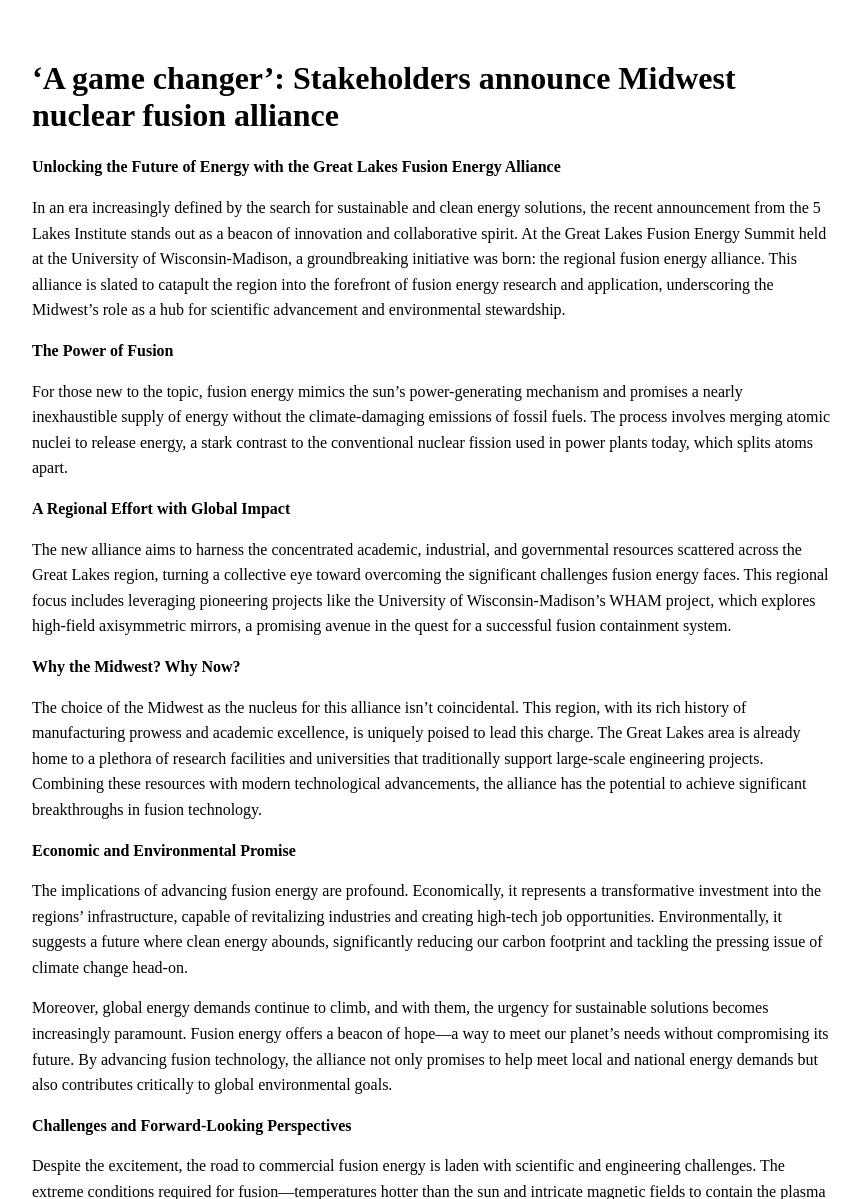
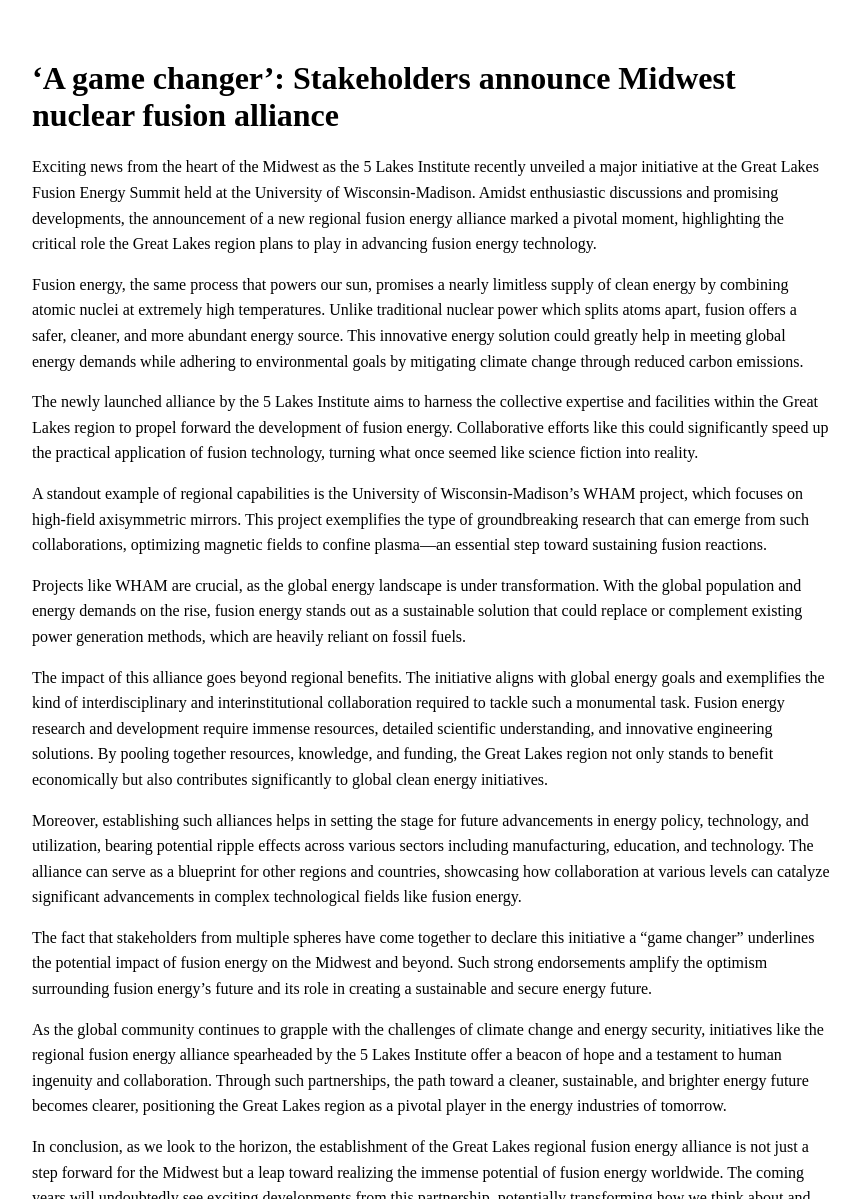
Before and after one commit to hyperpoint/hyperpoint.github.io, a Jekyll site: the page built from _posts/2025-05-21-9da404f288fc7901f43e2a90b2a84c7d-‘a-game-changer’-stakeholders-announce-midwest-nuclear-fusion-alliance.md, in a window 1280 px wide and 1400 px high. Shown: the part 201-1400 px from the top of the window, without its empty margins (208-1069 px from the left). Built offline with Jekyll 4.4.1, drawn with Linux system fonts in a browser that asks for light colours; some of the changed text lies outside the part shown.

Commit message:
Add blog post: ‘A game changer’: Stakeholders announce Midwest nuclear fusion alliance

```diff
--- a/_posts/2025-05-21-9da404f288fc7901f43e2a90b2a84c7d-‘a-game-changer’-stakeholders-announce-midwest-nuclear-fusion-alliance.md
+++ b/_posts/2025-05-21-9da404f288fc7901f43e2a90b2a84c7d-‘a-game-changer’-stakeholders-announce-midwest-nuclear-fusion-alliance.md
@@ -14,42 +14,24 @@ citation: "Unknown Author (2025). *‘A game changer’: Stakeholders announce M
 xai-generated: true
 ---
 
-**Unlocking the Future of Energy with the Great Lakes Fusion Energy Alliance**
+Exciting news from the heart of the Midwest as the 5 Lakes Institute recently unveiled a major initiative at the Great Lakes Fusion Energy Summit held at the University of Wisconsin-Madison. Amidst enthusiastic discussions and promising developments, the announcement of a new regional fusion energy alliance marked a pivotal moment, highlighting the critical role the Great Lakes region plans to play in advancing fusion energy technology.
 
-In an era increasingly defined by the search for sustainable and clean energy solutions, the recent announcement from the 5 Lakes Institute stands out as a beacon of innovation and collaborative spirit. At the Great Lakes Fusion Energy Summit held at the University of Wisconsin-Madison, a groundbreaking initiative was born: the regional fusion energy alliance. This alliance is slated to catapult the region into the forefront of fusion energy research and application, underscoring the Midwest's role as a hub for scientific advancement and environmental stewardship.
+Fusion energy, the same process that powers our sun, promises a nearly limitless supply of clean energy by combining atomic nuclei at extremely high temperatures. Unlike traditional nuclear power which splits atoms apart, fusion offers a safer, cleaner, and more abundant energy source. This innovative energy solution could greatly help in meeting global energy demands while adhering to environmental goals by mitigating climate change through reduced carbon emissions.
 
-**The Power of Fusion**
+The newly launched alliance by the 5 Lakes Institute aims to harness the collective expertise and facilities within the Great Lakes region to propel forward the development of fusion energy. Collaborative efforts like this could significantly speed up the practical application of fusion technology, turning what once seemed like science fiction into reality.
 
-For those new to the topic, fusion energy mimics the sun’s power-generating mechanism and promises a nearly inexhaustible supply of energy without the climate-damaging emissions of fossil fuels. The process involves merging atomic nuclei to release energy, a stark contrast to the conventional nuclear fission used in power plants today, which splits atoms apart.
+A standout example of regional capabilities is the University of Wisconsin-Madison’s WHAM project, which focuses on high-field axisymmetric mirrors. This project exemplifies the type of groundbreaking research that can emerge from such collaborations, optimizing magnetic fields to confine plasma—an essential step toward sustaining fusion reactions.
 
-**A Regional Effort with Global Impact**
+Projects like WHAM are crucial, as the global energy landscape is under transformation. With the global population and energy demands on the rise, fusion energy stands out as a sustainable solution that could replace or complement existing power generation methods, which are heavily reliant on fossil fuels.
 
-The new alliance aims to harness the concentrated academic, industrial, and governmental resources scattered across the Great Lakes region, turning a collective eye toward overcoming the significant challenges fusion energy faces. This regional focus includes leveraging pioneering projects like the University of Wisconsin-Madison’s WHAM project, which explores high-field axisymmetric mirrors, a promising avenue in the quest for a successful fusion containment system.
+The impact of this alliance goes beyond regional benefits. The initiative aligns with global energy goals and exemplifies the kind of interdisciplinary and interinstitutional collaboration required to tackle such a monumental task. Fusion energy research and development require immense resources, detailed scientific understanding, and innovative engineering solutions. By pooling together resources, knowledge, and funding, the Great Lakes region not only stands to benefit economically but also contributes significantly to global clean energy initiatives.
 
-**Why the Midwest? Why Now?**
+Moreover, establishing such alliances helps in setting the stage for future advancements in energy policy, technology, and utilization, bearing potential ripple effects across various sectors including manufacturing, education, and technology. The alliance can serve as a blueprint for other regions and countries, showcasing how collaboration at various levels can catalyze significant advancements in complex technological fields like fusion energy.
 
-The choice of the Midwest as the nucleus for this alliance isn’t coincidental. This region, with its rich history of manufacturing prowess and academic excellence, is uniquely poised to lead this charge. The Great Lakes area is already home to a plethora of research facilities and universities that traditionally support large-scale engineering projects. Combining these resources with modern technological advancements, the alliance has the potential to achieve significant breakthroughs in fusion technology.
+The fact that stakeholders from multiple spheres have come together to declare this initiative a "game changer" underlines the potential impact of fusion energy on the Midwest and beyond. Such strong endorsements amplify the optimism surrounding fusion energy's future and its role in creating a sustainable and secure energy future.
 
-**Economic and Environmental Promise**
+As the global community continues to grapple with the challenges of climate change and energy security, initiatives like the regional fusion energy alliance spearheaded by the 5 Lakes Institute offer a beacon of hope and a testament to human ingenuity and collaboration. Through such partnerships, the path toward a cleaner, sustainable, and brighter energy future becomes clearer, positioning the Great Lakes region as a pivotal player in the energy industries of tomorrow.
 
-The implications of advancing fusion energy are profound. Economically, it represents a transformative investment into the regions’ infrastructure, capable of revitalizing industries and creating high-tech job opportunities. Environmentally, it suggests a future where clean energy abounds, significantly reducing our carbon footprint and tackling the pressing issue of climate change head-on.
-
-Moreover, global energy demands continue to climb, and with them, the urgency for sustainable solutions becomes increasingly paramount. Fusion energy offers a beacon of hope—a way to meet our planet's needs without compromising its future. By advancing fusion technology, the alliance not only promises to help meet local and national energy demands but also contributes critically to global environmental goals.
-
-**Challenges and Forward-Looking Perspectives**
-
-Despite the excitement, the road to commercial fusion energy is laden with scientific and engineering challenges. The extreme conditions required for fusion—temperatures hotter than the sun and intricate magnetic fields to contain the plasma—are not yet sustainable on a commercial scale. However, initiatives like the Great Lakes regional alliance bring us closer to turning the theoretical into the practical.
-
-As we look toward the future, the role of public understanding and support cannot be overstated. Fusion energy, while promising, requires significant investment in both time and resources. Public and private funding streams will be crucial, as will partnerships not only within the region but with global entities similarly striving for a sustainable energy future.
-
-**A Momentous Leap Toward a Cleaner Tomorrow**
-
-The establishment of the Great Lakes Fusion Energy Alliance marks a significant milestone in regional collaboration towards a sustainable future. The combined expertise and resources of this alliance hold the promise of accelerating the development of fusion energy, offering a glimpse into a future powered by limitless, clean energy. As noted in a recent report, this initiative is a "game changer" in the field, setting a precedent for how regional cooperation can lead to monumental advancements in technology that have a global impact.
-
-As we anticipate the road ahead, it’s not just about witnessing technological breakthroughs but about participating in a transformative journey that could redefine how the world generates and uses energy. The Great Lakes region is not just aiming to participate in the global energy narrative but striving to lead it, marking an era where clean energy is no longer a distant dream but an imminent reality.
-
-**Join the Energy Revolution**
-
-The promise of fusion energy echoes the growing chorus for sustainable solutions at a time when our planet needs it most. Through unity and steadfast commitment to innovation and sustainability, the Great Lakes Fusion Energy Alliance is not merely contributing scientific insights but is sparking a movement towards an energized, sustainable, and hopeful future.
+In conclusion, as we look to the horizon, the establishment of the Great Lakes regional fusion energy alliance is not just a step forward for the Midwest but a leap toward realizing the immense potential of fusion energy worldwide. The coming years will undoubtedly see exciting developments from this partnership, potentially transforming how we think about and utilize energy in our daily lives and for planetary health.
 
 *This post was generated with AI assistance by the Fusion Authority Engine, developed by Travis Frye.*
```
Also changed, not shown: other parts of _posts/2025-05-21-9da404f288fc7901f43e2a90b2a84c7d-‘a-game-changer’-stakeholders-announce-midwest-nuclear-fusion-alliance.md (+2 -2 lines).
